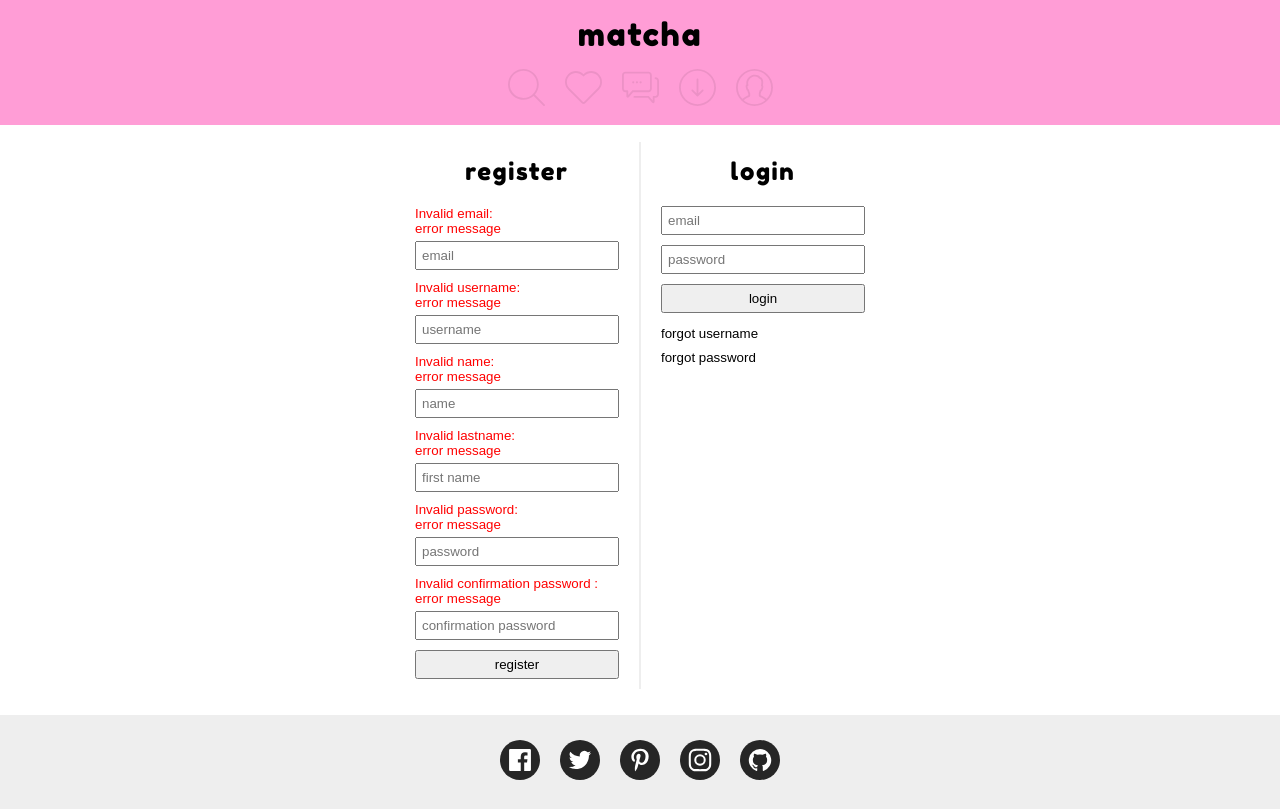
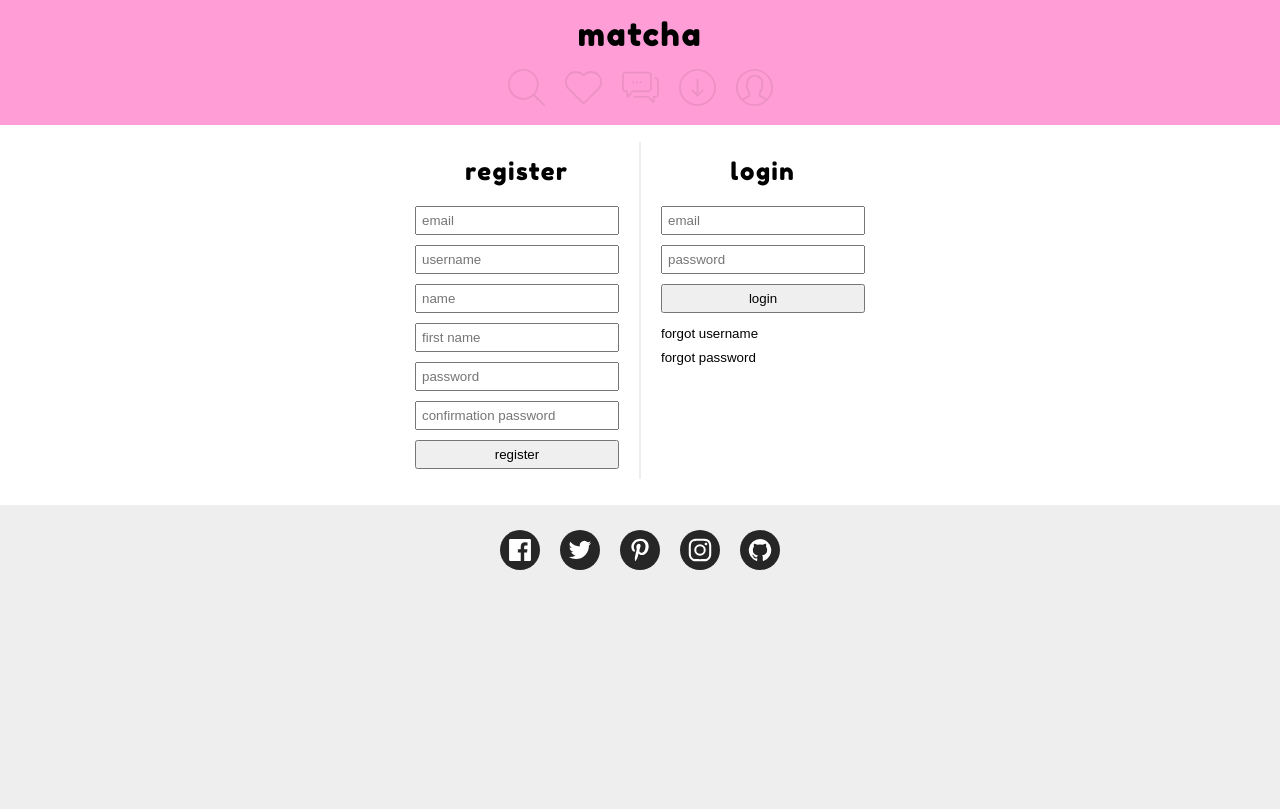
Before and after one commit to trixky/matcha, a React (Create React App) app in the folder client/: page /authentification in a window 1280 px wide. Built offline with nearby package versions, Linux system fonts and the light colour scheme.

Commit message:
improve error message for auth input

```diff
--- a/client/src/pages/authentification/Authentification.css
+++ b/client/src/pages/authentification/Authentification.css
@@ -44,6 +44,10 @@
 	width: 200px;
 }
 
+.error-input.off {
+	display: none;
+}
+
 @media screen and (max-width: 450px) {
 	.auth-container {
 		display: flex;
--- a/client/src/pages/authentification/Authentification.js
+++ b/client/src/pages/authentification/Authentification.js
@@ -18,7 +18,7 @@ class Authentification extends Component {
 				status: 'off',
 				message: ''
 			},
-			first_name: {
+			firstname: {
 				status: 'off',
 				message: ''
 			},
@@ -27,6 +27,16 @@ class Authentification extends Component {
 				message: ''
 			},
 			confirmation_password: {
+				status: 'off',
+				message: ''
+			}
+		},
+		invalid_input_login: {
+			email: {
+				status: 'off',
+				message: ''
+			},
+			password: {
 				status: 'off',
 				message: ''
 			}
@@ -58,6 +68,7 @@ class Authentification extends Component {
 			.then(response => response.json())
 			.then(data => {
 				console.log(data._data)
+				console.log(this.state.invalid_input_register['password'])
 			});
 	}
 
@@ -87,17 +98,22 @@ class Authentification extends Component {
 				<div className='register-container'>
 					<h2 className='auth-title'>register</h2>
 					<form className='auth-form' onSubmit={this.handleCreate}>
-						<p className='error-input email off'>Invalid email:<br /><span>error message</span></p>
+						<p className={`error-input email ${this.state.invalid_input_register.email.status}`}>Invalid email:<br /><span>{this.state.invalid_input_register.email.message}</span></p>
 						<input className='form-input' name="email" type='email' placeholder='email' required />
-						<p className='error-input username off'>Invalid username:<br /><span>error message</span></p>
+
+						<p className={`error-input username ${this.state.invalid_input_register.username.status}`}>Invalid username:<br /><span>{this.state.invalid_input_register.username.message}</span></p>
 						<input className='form-input' name="username" type='text' placeholder='username' required />
-						<p className='error-input name off'>Invalid name:<br /><span>error message</span></p>
-						<input className='form-input' name="firstname" type='text' placeholder='name' required />
-						<p className='error-input lastname off'>Invalid lastname:<br /><span>error message</span></p>
-						<input className='form-input' name="lastname" type='text' placeholder='first name' required />
-						<p className='error-input password off'>Invalid password:<br /><span>error message</span></p>
+
+						<p className={`error-input name ${this.state.invalid_input_register.name.status}`}>Invalid name:<br /><span>{this.state.invalid_input_register.name.message}</span></p>
+						<input className='form-input' name="name" type='text' placeholder='name' required />
+
+						<p className={`error-input firstname ${this.state.invalid_input_register.firstname.status}`}>Invalid firstname:<br /><span>{this.state.invalid_input_register.firstname.message}</span></p>
+						<input className='form-input' name="firstname" type='text' placeholder='first name' required />
+
+						<p className={`error-input password ${this.state.invalid_input_register.password.status}`}>Invalid password:<br /><span>{this.state.invalid_input_register.password.message}</span></p>
 						<input className='form-input' name="password" type='password' placeholder='password' autoComplete='on' required />
-						<p className='error-input confirmation-password off'>Invalid confirmation password :<br /><span>error message</span></p>
+
+						<p className={`error-input confirmation-password ${this.state.invalid_input_register.confirmation_password.status}`}>Invalid confirmation password :<br /><span>{this.state.invalid_input_register.confirmation_password.message}</span></p>
 						<input className='form-input' name="confirmation password" type='password' placeholder='confirmation password' autoComplete='on' required />
 						<input className='form-input auth-submit' type='submit' value='register' />
 					</form>
```
